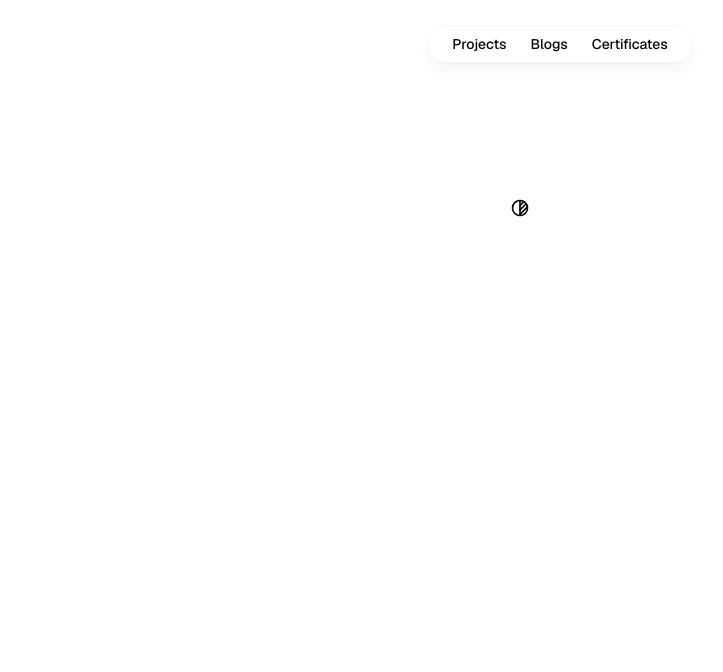
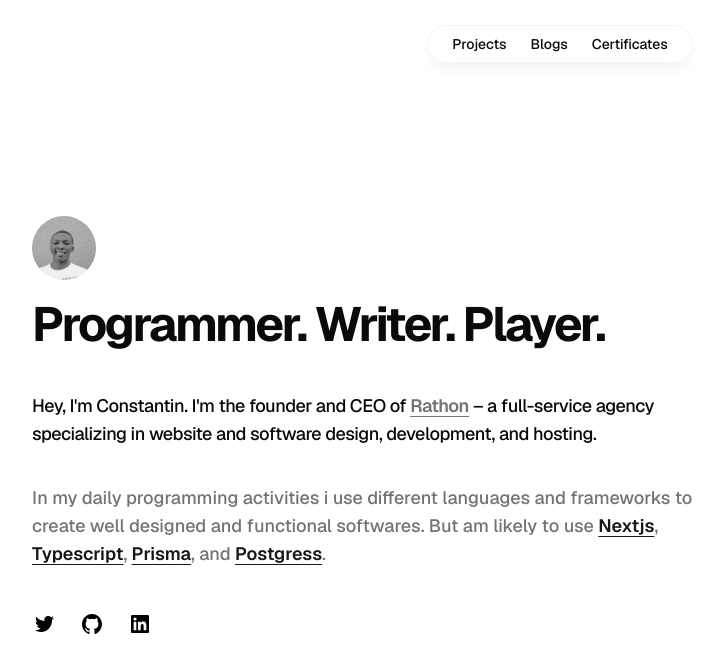
Before and after one commit to leconstantin/leo-v3, a Next.js app: page / in a window 1280 px wide. Shown: the top 672 px of the page, without its empty margins (120-843 px from the left). Built offline with nearby package versions, Linux system fonts and the light colour scheme.

Commit message:
added hero section

```diff
--- a/app/(root)/layout.tsx
+++ b/app/(root)/layout.tsx
@@ -3,7 +3,7 @@ import SiteHeader from '@/components/site-header';
 
 export default function Layout({ children }: { children: React.ReactNode }) {
   return (
-    <div className="relative z-10 flex min-h-svh flex-col bg-background">
+    <div className="relative z-10 min-h-svh overflow-hidden ">
       <SiteHeader />
       <Container>{children}</Container>
     </div>
--- a/app/(root)/page.tsx
+++ b/app/(root)/page.tsx
@@ -1,9 +1,5 @@
-import { ModeSwitcher } from '@/components/ui/mode-switcher';
+import { HeroSection } from '@/features/home/hero';
 
 export default function Home() {
-  return (
-    <div>
-      <ModeSwitcher />
-    </div>
-  );
+  return <HeroSection />;
 }
--- /dev/null
+++ b/components/ui/icons.tsx
@@ -0,0 +1,38 @@
+'use client';
+
+export function TwitterIcon(props: React.SVGProps<SVGSVGElement>) {
+  return (
+    <svg aria-hidden="true" viewBox="0 0 24 24" {...props}>
+      <path d="M20.055 7.983c.011.174.011.347.011.523 0 5.338-3.92 11.494-11.09 11.494v-.003A10.755 10.755 0 0 1 3 18.186c.308.038.618.057.928.058a7.655 7.655 0 0 0 4.841-1.733c-1.668-.032-3.13-1.16-3.642-2.805a3.753 3.753 0 0 0 1.76-.07C5.07 13.256 3.76 11.6 3.76 9.676v-.05a3.77 3.77 0 0 0 1.77.505C3.816 8.945 3.288 6.583 4.322 4.737c1.98 2.524 4.9 4.058 8.034 4.22a4.137 4.137 0 0 1 1.128-3.86A3.807 3.807 0 0 1 19 5.274a7.657 7.657 0 0 0 2.475-.98c-.29.934-.9 1.729-1.713 2.233A7.54 7.54 0 0 0 22 5.89a8.084 8.084 0 0 1-1.945 2.093Z" />
+    </svg>
+  );
+}
+
+export function InstagramIcon(props: React.SVGProps<SVGSVGElement>) {
+  return (
+    <svg aria-hidden="true" viewBox="0 0 24 24" {...props}>
+      <path d="M12 3c-2.444 0-2.75.01-3.71.054-.959.044-1.613.196-2.185.418A4.412 4.412 0 0 0 4.51 4.511c-.5.5-.809 1.002-1.039 1.594-.222.572-.374 1.226-.418 2.184C3.01 9.25 3 9.556 3 12s.01 2.75.054 3.71c.044.959.196 1.613.418 2.185.23.592.538 1.094 1.039 1.595.5.5 1.002.808 1.594 1.038.572.222 1.226.374 2.184.418C9.25 20.99 9.556 21 12 21s2.75-.01 3.71-.054c.959-.044 1.613-.196 2.185-.419a4.412 4.412 0 0 0 1.595-1.038c.5-.5.808-1.002 1.038-1.594.222-.572.374-1.226.418-2.184.044-.96.054-1.267.054-3.711s-.01-2.75-.054-3.71c-.044-.959-.196-1.613-.419-2.185A4.412 4.412 0 0 0 19.49 4.51c-.5-.5-1.002-.809-1.594-1.039-.572-.222-1.226-.374-2.184-.418C14.75 3.01 14.444 3 12 3Zm0 1.622c2.403 0 2.688.009 3.637.052.877.04 1.354.187 1.67.31.421.163.72.358 1.036.673.315.315.51.615.673 1.035.123.317.27.794.31 1.671.043.95.052 1.234.052 3.637s-.009 2.688-.052 3.637c-.04.877-.187 1.354-.31 1.67-.163.421-.358.72-.673 1.036a2.79 2.79 0 0 1-1.035.673c-.317.123-.794.27-1.671.31-.95.043-1.234.052-3.637.052s-2.688-.009-3.637-.052c-.877-.04-1.354-.187-1.67-.31a2.789 2.789 0 0 1-1.036-.673 2.79 2.79 0 0 1-.673-1.035c-.123-.317-.27-.794-.31-1.671-.043-.95-.052-1.234-.052-3.637s.009-2.688.052-3.637c.04-.877.187-1.354.31-1.67.163-.421.358-.72.673-1.036.315-.315.615-.51 1.035-.673.317-.123.794-.27 1.671-.31.95-.043 1.234-.052 3.637-.052Z" />
+      <path d="M12 15a3 3 0 1 1 0-6 3 3 0 0 1 0 6Zm0-7.622a4.622 4.622 0 1 0 0 9.244 4.622 4.622 0 0 0 0-9.244Zm5.884-.182a1.08 1.08 0 1 1-2.16 0 1.08 1.08 0 0 1 2.16 0Z" />
+    </svg>
+  );
+}
+
+export function GitHubIcon(props: React.SVGProps<SVGSVGElement>) {
+  return (
+    <svg aria-hidden="true" viewBox="0 0 24 24" {...props}>
+      <path
+        clipRule="evenodd"
+        d="M12 2C6.475 2 2 6.588 2 12.253c0 4.537 2.862 8.369 6.838 9.727.5.09.687-.218.687-.487 0-.243-.013-1.05-.013-1.91C7 20.059 6.35 18.957 6.15 18.38c-.113-.295-.6-1.205-1.025-1.448-.35-.192-.85-.667-.013-.68.788-.012 1.35.744 1.538 1.051.9 1.551 2.338 1.116 2.912.846.088-.666.35-1.115.638-1.371-2.225-.256-4.55-1.14-4.55-5.062 0-1.115.387-2.038 1.025-2.756-.1-.256-.45-1.307.1-2.717 0 0 .837-.269 2.75 1.051.8-.23 1.65-.346 2.5-.346.85 0 1.7.115 2.5.346 1.912-1.333 2.75-1.05 2.75-1.05.55 1.409.2 2.46.1 2.716.637.718 1.025 1.628 1.025 2.756 0 3.934-2.337 4.806-4.562 5.062.362.32.675.936.675 1.897 0 1.371-.013 2.473-.013 2.82 0 .268.188.589.688.486a10.039 10.039 0 0 0 4.932-3.74A10.447 10.447 0 0 0 22 12.253C22 6.588 17.525 2 12 2Z"
+        fillRule="evenodd"
+      />
+    </svg>
+  );
+}
+
+export function LinkedInIcon(props: React.SVGProps<SVGSVGElement>) {
+  return (
+    <svg aria-hidden="true" viewBox="0 0 24 24" {...props}>
+      <path d="M18.335 18.339H15.67v-4.177c0-.996-.02-2.278-1.39-2.278-1.389 0-1.601 1.084-1.601 2.205v4.25h-2.666V9.75h2.56v1.17h.035c.358-.674 1.228-1.387 2.528-1.387 2.7 0 3.2 1.778 3.2 4.091v4.715zM7.003 8.575a1.546 1.546 0 01-1.548-1.549 1.548 1.548 0 111.547 1.549zm1.336 9.764H5.666V9.75H8.34v8.589zM19.67 3H4.329C3.593 3 3 3.58 3 4.297v15.406C3 20.42 3.594 21 4.328 21h15.338C20.4 21 21 20.42 21 19.703V4.297C21 3.58 20.4 3 19.666 3h.003z" />
+    </svg>
+  );
+}
--- /dev/null
+++ b/features/home/hero.tsx
@@ -0,0 +1,105 @@
+import Image from 'next/image';
+import { GitHubIcon, LinkedInIcon, TwitterIcon } from '@/components/ui/icons';
+import profileImg from '@/public/profile.jpeg';
+
+export function HeroSection() {
+  return (
+    <section className="container">
+      <div className="flex w-full max-w-2xl flex-col space-y-5 py-6">
+        <Image
+          alt="Profile Picture"
+          className="aspect-square size-16 rounded-full"
+          height={64}
+          placeholder="blur"
+          priority
+          src={profileImg}
+          width={64}
+        />
+        <h1 className="font-bold text-5xl tracking-tighter">
+          Programmer. Writer. Player.
+        </h1>
+        <p className="mt-6 font-medium text-lg tracking-tight">
+          Hey, I&apos;m Constantin. I&apos;m the founder and CEO of{' '}
+          <a
+            className="font-semibold text-muted-foreground underline underline-offset-4"
+            href="https://rathon-rw.vercel.app/"
+            rel="noopener"
+            target="_blank"
+          >
+            Rathon
+          </a>{' '}
+          – a full-service agency specializing in website and software design,
+          development, and hosting.
+        </p>
+
+        <p className="mt-4 font-medium text-lg text-muted-foreground">
+          In my daily programming activities i use different languages and
+          frameworks to create well designed and functional softwares. But am
+          likely to use{' '}
+          <a
+            className="font-semibold text-primary underline underline-offset-4"
+            href="https://nextjs.org/"
+            rel="noopener noreferrer"
+            target="_blank"
+          >
+            Nextjs
+          </a>
+          ,{' '}
+          <a
+            className="font-semibold text-primary underline underline-offset-4"
+            href="https://www.typescriptlang.org/"
+            rel="noopener noreferrer"
+            target="_blank"
+          >
+            Typescript
+          </a>
+          ,{' '}
+          <a
+            className="font-semibold text-primary underline underline-offset-4"
+            href="https://www.prisma.io/"
+            rel="noreferrer noopener"
+            target="_blank"
+          >
+            Prisma
+          </a>
+          , and{' '}
+          <a
+            className="font-semibold text-primary underline underline-offset-4"
+            href="https://www.postgresql.org/"
+            rel="noopener"
+            target="_blank"
+          >
+            Postgress
+          </a>
+          .
+        </p>
+        <div className="mt-6 flex gap-6">
+          <a
+            aria-label="Visit my Twitter profile"
+            href="https://x.com/le_con82546"
+            rel="noopener noreferrer"
+            target="_blank"
+          >
+            <TwitterIcon className="h-6 w-6 transition-all hover:scale-105" />
+          </a>
+          <a
+            aria-label="Visit my GitHub profile"
+            href="https://github.com/leconstantin"
+            rel="noopener noreferrer"
+            target="_blank"
+          >
+            <GitHubIcon className="h-6 w-6 transition-all hover:scale-105" />
+          </a>
+          <a
+            aria-label="Visit my LinkedIn profile"
+            href="https://www.linkedin.com/in/leoconstantin/"
+            rel="noopener noreferrer"
+            target="_blank"
+          >
+            <LinkedInIcon className="h-6 w-6 transition-all hover:scale-105" />
+          </a>
+        </div>
+      </div>
+    </section>
+  );
+}
```
